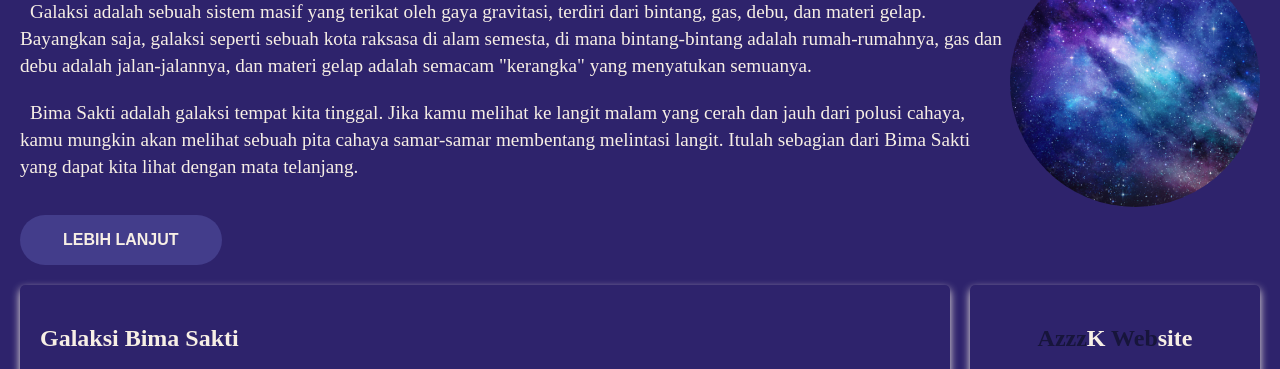
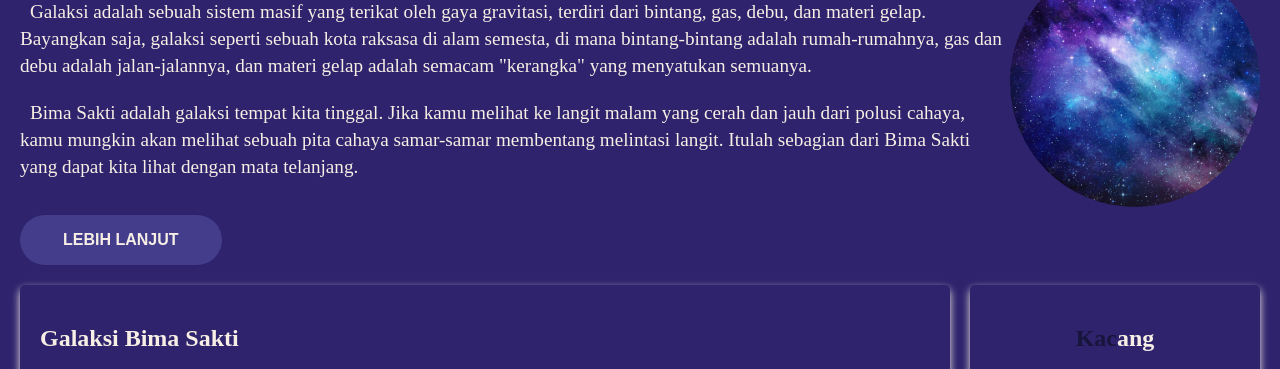
Before and after one commit to azkaaa77/LPProjekAkhir, a plain HTML site: page index.html in a window 1280 px wide. Shown: the part 405-774 px from the top of the page. Drawn offline with Linux system fonts and the light colour scheme; a web font is replaced by a local one.

Commit message:
index.html

```diff
--- a/index.html
+++ b/index.html
@@ -99,7 +99,7 @@
       <aside>
         <article class="profile card">
           <header>
-            <h2><span style="color: #17153B;">Azzz</span>K <span style="color: #17153B;">Web</span>site</h2>
+            <h2><span style="color: #17153B;">Kac</span>ang <span style="color: #17153B;"></span></h2>
             <figure>
               <img src="assets/image/bandung-badge.png" />
               <figcaption>Lambang</figcaption>
```
